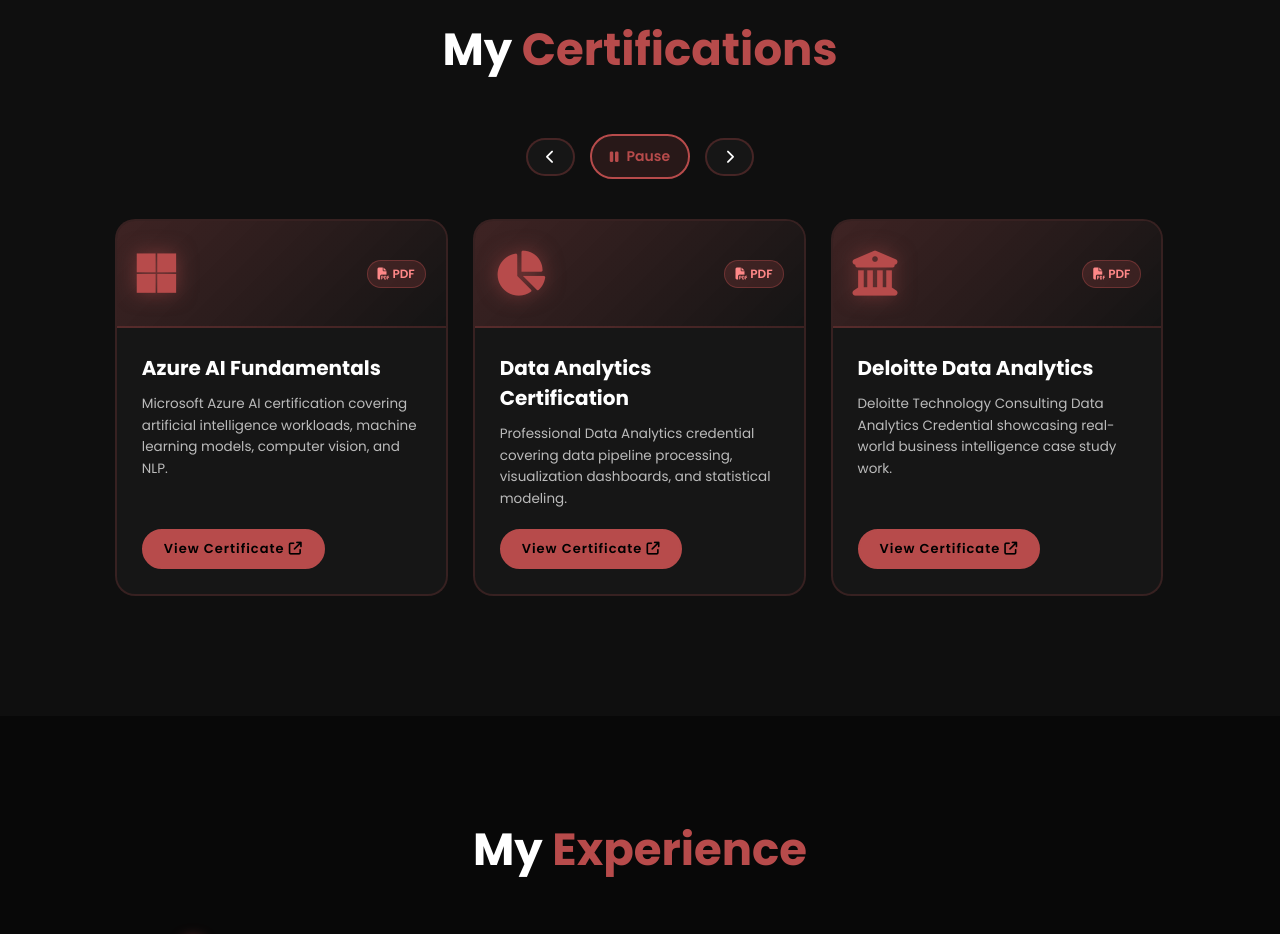
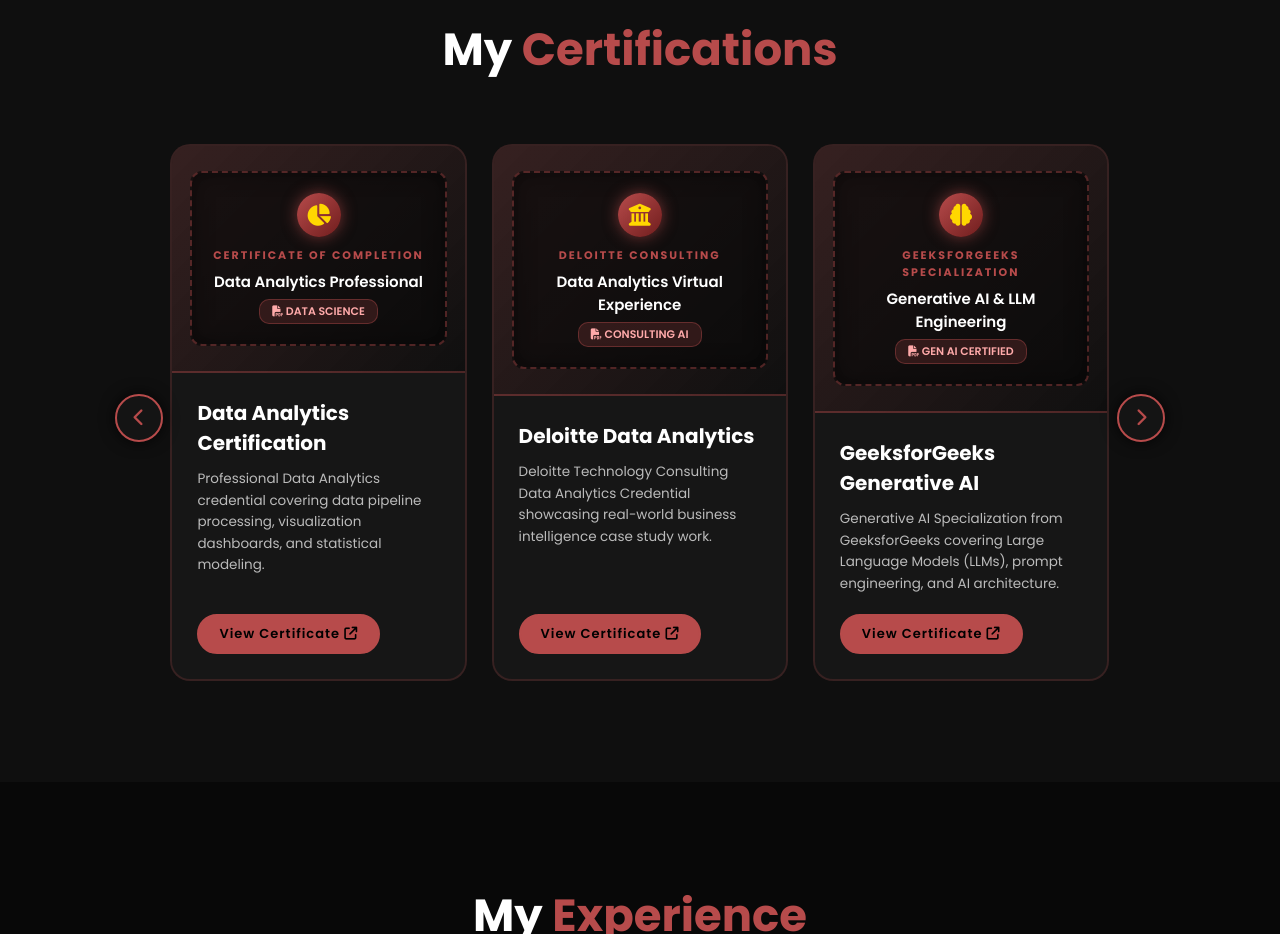
Before and after one commit to Raghib6289/protfolio, a website: page index.html in a window 1280 px wide. Shown: the part 4420-5354 px from the top of the page. Drawn offline with Linux system fonts and the light colour scheme.

Commit message:
Update Certifications slider with side arrow buttons, framed certificate graphics and continuous floating auto-slide

```diff
--- a/index.html
+++ b/index.html
@@ -255,21 +255,19 @@
         <h2 class="heading">My <span>Certifications</span></h2>
 
         <div class="certi-slider-wrapper">
-            <div class="certi-controls">
-                <button id="certi-prev-btn" class="certi-control-btn" aria-label="Previous Certificate" title="Previous"><i class="fa-solid fa-chevron-left"></i></button>
-                <button id="certi-toggle-play" class="certi-control-btn play-pause-btn" aria-label="Toggle Auto-Slide" title="Toggle Auto-Slide (3.5s delay)">
-                    <i class="fa-solid fa-pause"></i> <span id="certi-play-status">Pause</span>
-                </button>
-                <button id="certi-next-btn" class="certi-control-btn" aria-label="Next Certificate" title="Next"><i class="fa-solid fa-chevron-right"></i></button>
-            </div>
+            <button id="certi-prev-btn" class="certi-side-btn certi-prev-side" aria-label="Previous Certificate" title="Previous"><i class="fa-solid fa-chevron-left"></i></button>
 
             <div class="certi-slider-container" id="certi-slider-container">
                 <div class="certi-track" id="certi-track">
                     <!-- Certificate 1 -->
                     <div class="certi-card">
-                        <div class="certi-card-header">
-                            <i class="fa-solid fa-database certi-icon"></i>
-                            <span class="pdf-badge"><i class="fa-solid fa-file-pdf"></i> PDF</span>
+                        <div class="certi-preview-frame">
+                            <div class="certi-frame-border">
+                                <div class="certi-seal"><i class="fa-solid fa-award"></i></div>
+                                <div class="certi-preview-title">CERTIFICATE OF ACHIEVEMENT</div>
+                                <div class="certi-preview-sub">SQL AI Certified Developer</div>
+                                <div class="certi-ribbon"><i class="fa-solid fa-file-pdf"></i> ASSOCIATE LEVEL</div>
+                            </div>
                         </div>
                         <div class="certi-card-body">
                             <h3>Associate Level SQL</h3>
@@ -280,9 +278,13 @@
 
                     <!-- Certificate 2 -->
                     <div class="certi-card">
-                        <div class="certi-card-header">
-                            <i class="fa-brands fa-microsoft certi-icon"></i>
-                            <span class="pdf-badge"><i class="fa-solid fa-file-pdf"></i> PDF</span>
+                        <div class="certi-preview-frame">
+                            <div class="certi-frame-border">
+                                <div class="certi-seal"><i class="fa-brands fa-microsoft"></i></div>
+                                <div class="certi-preview-title">MICROSOFT CERTIFIED</div>
+                                <div class="certi-preview-sub">Azure AI Fundamentals</div>
+                                <div class="certi-ribbon"><i class="fa-solid fa-file-pdf"></i> AI-900 CERTIFIED</div>
+                            </div>
                         </div>
                         <div class="certi-card-body">
                             <h3>Azure AI Fundamentals</h3>
@@ -293,9 +295,13 @@
 
                     <!-- Certificate 3 -->
                     <div class="certi-card">
-                        <div class="certi-card-header">
-                            <i class="fa-solid fa-chart-pie certi-icon"></i>
-                            <span class="pdf-badge"><i class="fa-solid fa-file-pdf"></i> PDF</span>
+                        <div class="certi-preview-frame">
+                            <div class="certi-frame-border">
+                                <div class="certi-seal"><i class="fa-solid fa-chart-pie"></i></div>
+                                <div class="certi-preview-title">CERTIFICATE OF COMPLETION</div>
+                                <div class="certi-preview-sub">Data Analytics Professional</div>
+                                <div class="certi-ribbon"><i class="fa-solid fa-file-pdf"></i> DATA SCIENCE</div>
+                            </div>
                         </div>
                         <div class="certi-card-body">
                             <h3>Data Analytics Certification</h3>
@@ -306,9 +312,13 @@
 
                     <!-- Certificate 4 -->
                     <div class="certi-card">
-                        <div class="certi-card-header">
-                            <i class="fa-solid fa-building-columns certi-icon"></i>
-                            <span class="pdf-badge"><i class="fa-solid fa-file-pdf"></i> PDF</span>
+                        <div class="certi-preview-frame">
+                            <div class="certi-frame-border">
+                                <div class="certi-seal"><i class="fa-solid fa-building-columns"></i></div>
+                                <div class="certi-preview-title">DELOITTE CONSULTING</div>
+                                <div class="certi-preview-sub">Data Analytics Virtual Experience</div>
+                                <div class="certi-ribbon"><i class="fa-solid fa-file-pdf"></i> CONSULTING AI</div>
+                            </div>
                         </div>
                         <div class="certi-card-body">
                             <h3>Deloitte Data Analytics</h3>
@@ -319,9 +329,13 @@
 
                     <!-- Certificate 5 -->
                     <div class="certi-card">
-                        <div class="certi-card-header">
-                            <i class="fa-solid fa-brain certi-icon"></i>
-                            <span class="pdf-badge"><i class="fa-solid fa-file-pdf"></i> PDF</span>
+                        <div class="certi-preview-frame">
+                            <div class="certi-frame-border">
+                                <div class="certi-seal"><i class="fa-solid fa-brain"></i></div>
+                                <div class="certi-preview-title">GEEKSFORGEEKS SPECIALIZATION</div>
+                                <div class="certi-preview-sub">Generative AI &amp; LLM Engineering</div>
+                                <div class="certi-ribbon"><i class="fa-solid fa-file-pdf"></i> GEN AI CERTIFIED</div>
+                            </div>
                         </div>
                         <div class="certi-card-body">
                             <h3>GeeksforGeeks Generative AI</h3>
@@ -331,6 +345,8 @@
                     </div>
                 </div>
             </div>
+
+            <button id="certi-next-btn" class="certi-side-btn certi-next-side" aria-label="Next Certificate" title="Next"><i class="fa-solid fa-chevron-right"></i></button>
         </div>
     </section>
 
--- a/script.js
+++ b/script.js
@@ -298,20 +298,17 @@ document.addEventListener("DOMContentLoaded", function () {
         return "Sorry, I can only answer questions related to **Md Raghib's** personal background, skills, projects, and contact info! (You can also ask me to generate images by typing words like 'image', 'picture', or 'draw'!)";
     }
 
-    // Certifications Horizontal Slider Logic
+    // Certifications Continuous Floating Horizontal Slider Logic
     const certiTrack = document.getElementById("certi-track");
     const certiCards = document.querySelectorAll(".certi-card");
     const prevBtn = document.getElementById("certi-prev-btn");
     const nextBtn = document.getElementById("certi-next-btn");
-    const togglePlayBtn = document.getElementById("certi-toggle-play");
-    const playStatusSpan = document.getElementById("certi-play-status");
     const sliderContainer = document.getElementById("certi-slider-container");
 
     if (certiTrack && certiCards.length > 0) {
         let currentCertiIndex = 0;
         let autoSlideInterval = null;
-        let isPlaying = true;
-        const slideDelay = 3500; // 3.5 seconds delay
+        const slideDelay = 3000; // 3 seconds continuous float
 
         function getVisibleCardsCount() {
             if (window.innerWidth <= 600) return 1;
@@ -365,20 +362,12 @@ document.addEventListener("DOMContentLoaded", function () {
             if (!autoSlideInterval) {
                 autoSlideInterval = setInterval(nextSlide, slideDelay);
             }
-            isPlaying = true;
-            if (togglePlayBtn) {
-                togglePlayBtn.innerHTML = '<i class="fa-solid fa-pause"></i> <span id="certi-play-status">Pause</span>';
-            }
         }
 
         function stopAutoSlide() {
             if (autoSlideInterval) {
                 clearInterval(autoSlideInterval);
                 autoSlideInterval = null;
-            }
-            isPlaying = false;
-            if (togglePlayBtn) {
-                togglePlayBtn.innerHTML = '<i class="fa-solid fa-play"></i> <span id="certi-play-status">Play</span>';
             }
         }
 
@@ -394,29 +383,14 @@ document.addEventListener("DOMContentLoaded", function () {
             });
         }
 
-        if (togglePlayBtn) {
-            togglePlayBtn.addEventListener("click", () => {
-                if (isPlaying) {
-                    stopAutoSlide();
-                } else {
-                    startAutoSlide();
-                }
-            });
-        }
-
-        // Auto pause on hover for easy viewing
+        // Auto pause on hover for easy reading
         if (sliderContainer) {
             sliderContainer.addEventListener("mouseenter", () => {
-                if (isPlaying && autoSlideInterval) {
-                    clearInterval(autoSlideInterval);
-                    autoSlideInterval = null;
-                }
+                stopAutoSlide();
             });
 
             sliderContainer.addEventListener("mouseleave", () => {
-                if (isPlaying && !autoSlideInterval) {
-                    autoSlideInterval = setInterval(nextSlide, slideDelay);
-                }
+                startAutoSlide();
             });
         }
 
@@ -424,7 +398,7 @@ document.addEventListener("DOMContentLoaded", function () {
             updateSliderPosition();
         });
 
-        // Initialize Auto-Slide
+        // Initialize Continuous Floating Slider
         startAutoSlide();
     }
 });
--- a/style.css
+++ b/style.css
@@ -557,6 +557,7 @@ span {
 }
 
 /* Certifications Section */
+/* Certifications Section */
 .certifications {
     background: #0f0f0f;
     padding-bottom: 8rem;
@@ -564,49 +565,44 @@ span {
 
 .certi-slider-wrapper {
     position: relative;
-    max-width: 1200px;
+    max-width: 1240px;
     margin: 0 auto;
+    padding: 0 5.5rem;
 }
 
-.certi-controls {
-    display: flex;
+.certi-side-btn {
+    position: absolute;
+    top: 50%;
+    transform: translateY(-50%);
+    z-index: 10;
+    width: 4.8rem;
+    height: 4.8rem;
+    border-radius: 50%;
+    background: rgba(22, 22, 22, 0.9);
+    border: 2px solid #b74b4b;
+    color: #b74b4b;
+    font-size: 1.8rem;
+    cursor: pointer;
+    display: inline-flex;
     justify-content: center;
     align-items: center;
-    gap: 1.5rem;
-    margin-bottom: 3rem;
+    transition: 0.3s ease;
+    box-shadow: 0 0 15px rgba(0, 0, 0, 0.8);
 }
 
-.certi-control-btn {
-    display: inline-flex;
-    align-items: center;
-    gap: 0.8rem;
-    padding: 1rem 1.8rem;
-    background: #161616;
-    color: white;
-    font-size: 1.4rem;
-    font-weight: 600;
-    border-radius: 3rem;
-    border: 2px solid rgba(183, 75, 75, 0.3);
-    cursor: pointer;
-    transition: 0.3s ease;
+.certi-side-btn:hover {
+    background: #b74b4b;
+    color: black;
+    box-shadow: 0 0 25px #b74b4b;
+    transform: translateY(-50%) scale(1.1);
 }
 
-.certi-control-btn:hover {
-    background: #b74b4b;
-    color: black;
-    box-shadow: 0 0 15px #b74b4b;
-    border-color: #b74b4b;
+.certi-prev-side {
+    left: 0;
 }
 
-.play-pause-btn {
-    background: rgba(183, 75, 75, 0.15);
-    border-color: #b74b4b;
-    color: #b74b4b;
-}
-
-.play-pause-btn:hover {
-    background: #b74b4b;
-    color: black;
+.certi-next-side {
+    right: 0;
 }
 
 .certi-slider-container {
@@ -641,13 +637,61 @@ span {
     box-shadow: 0 0 25px rgba(183, 75, 75, 0.4);
 }
 
-.certi-card-header {
-    background: linear-gradient(135deg, rgba(183, 75, 75, 0.25) 0%, rgba(20, 20, 20, 0.95) 100%);
-    padding: 3rem 2rem;
-    display: flex;
-    justify-content: space-between;
+.certi-preview-frame {
+    background: linear-gradient(135deg, rgba(183, 75, 75, 0.2) 0%, rgba(15, 15, 15, 0.95) 100%);
+    padding: 2.5rem 1.8rem;
+    border-bottom: 2px solid rgba(183, 75, 75, 0.3);
+    position: relative;
+}
+
+.certi-frame-border {
+    border: 2px dashed rgba(183, 75, 75, 0.4);
+    border-radius: 1.2rem;
+    padding: 2rem 1.2rem;
+    text-align: center;
+    position: relative;
+    background: rgba(10, 10, 10, 0.65);
+    box-shadow: inset 0 0 20px rgba(0, 0, 0, 0.5);
+}
+
+.certi-seal {
+    width: 4.4rem;
+    height: 4.4rem;
+    background: linear-gradient(135deg, #b74b4b 0%, #701d1d 100%);
+    color: #ffd700;
+    border-radius: 50%;
+    display: inline-flex;
+    justify-content: center;
     align-items: center;
-    border-bottom: 2px solid rgba(183, 75, 75, 0.2);
+    font-size: 2.2rem;
+    box-shadow: 0 0 15px rgba(183, 75, 75, 0.6);
+    margin-bottom: 1rem;
+}
+
+.certi-preview-title {
+    font-size: 1.1rem;
+    letter-spacing: 0.2rem;
+    color: #b74b4b;
+    font-weight: 700;
+    text-transform: uppercase;
+}
+
+.certi-preview-sub {
+    font-size: 1.5rem;
+    color: white;
+    font-weight: 600;
+    margin: 0.6rem 0;
+}
+
+.certi-ribbon {
+    display: inline-block;
+    background: rgba(183, 75, 75, 0.2);
+    color: #ffaaaa;
+    border: 1px solid rgba(183, 75, 75, 0.4);
+    padding: 0.3rem 1.2rem;
+    border-radius: 1rem;
+    font-size: 1.1rem;
+    font-weight: 600;
 }
 
 .certi-icon {
```
